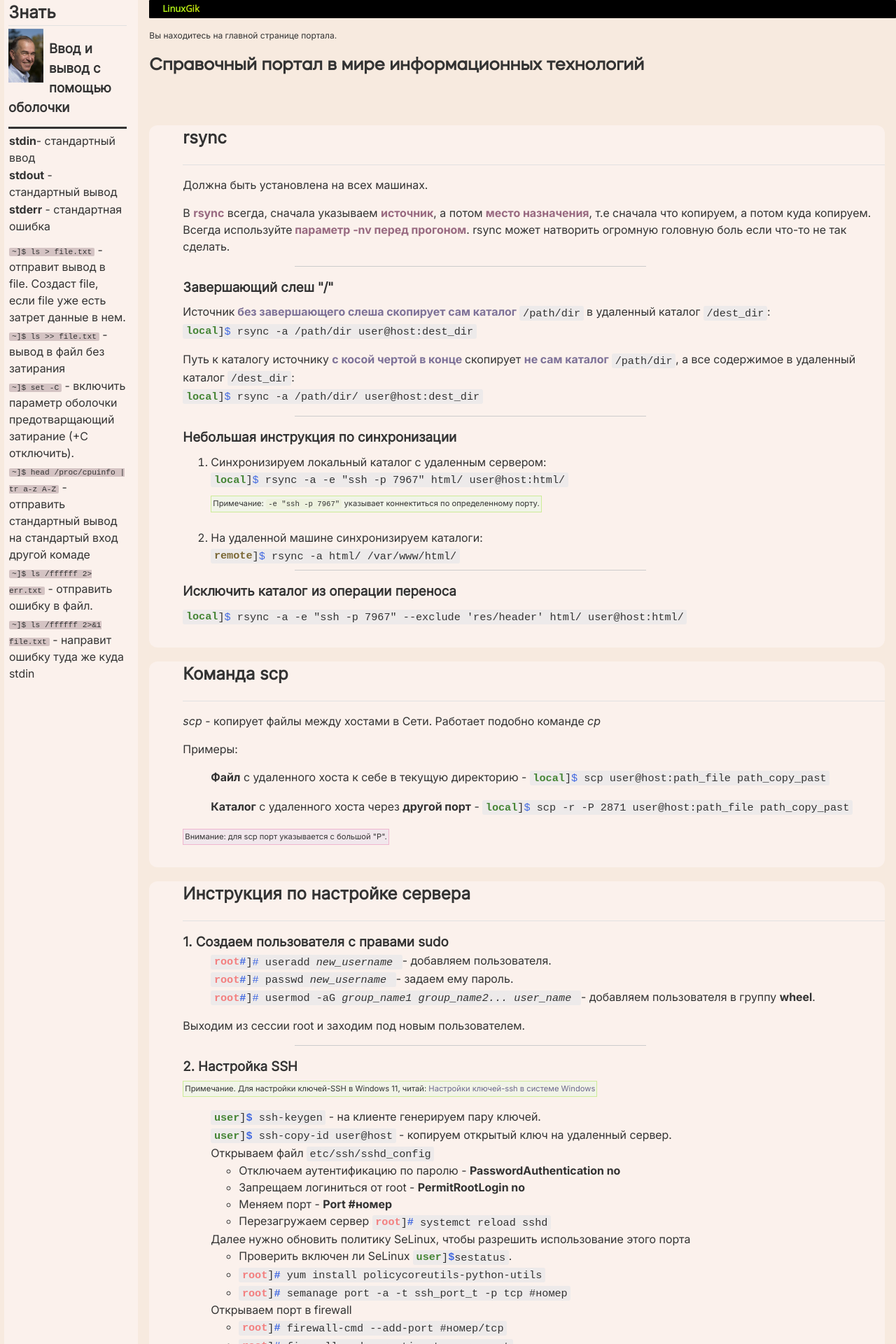
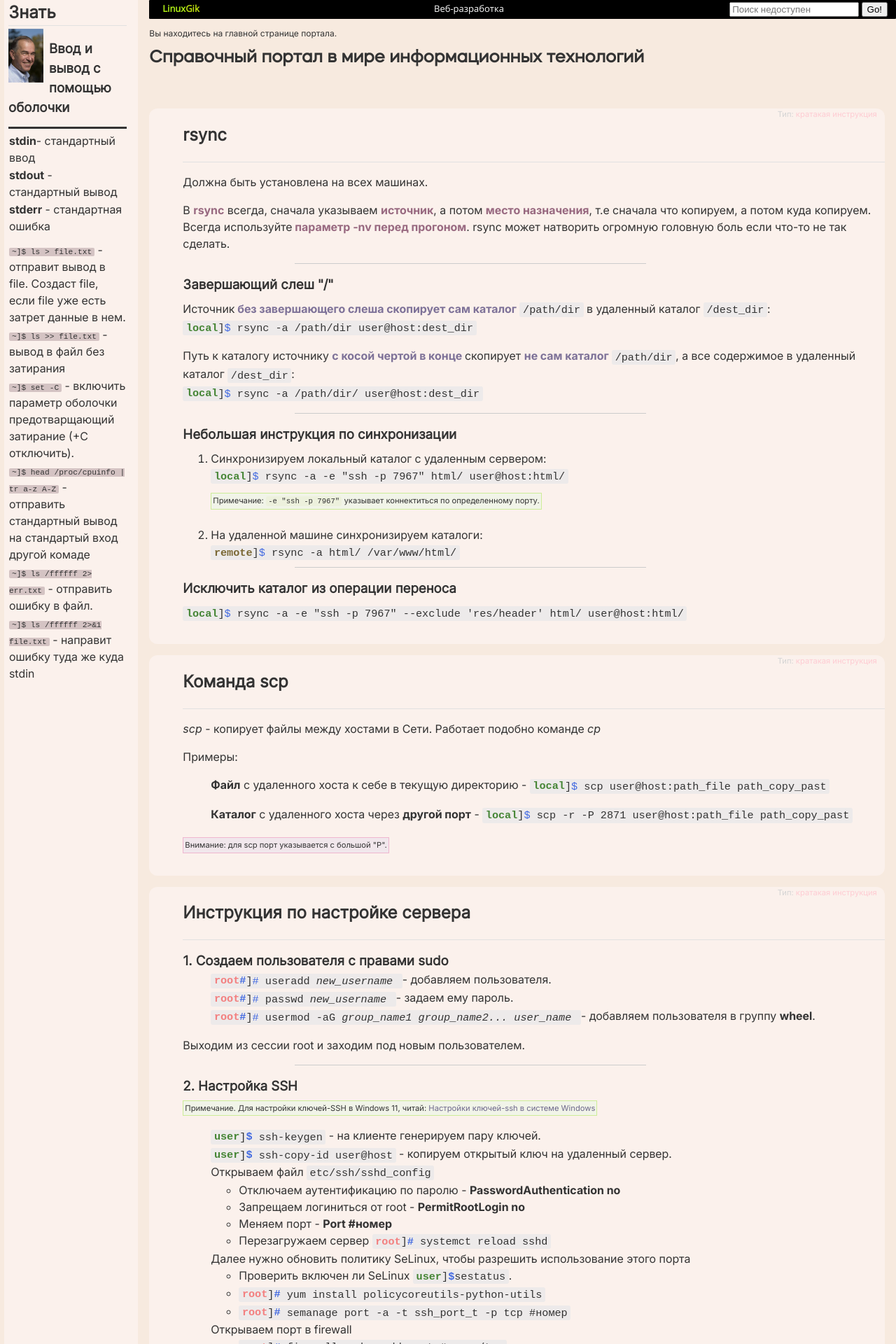
Before and after one commit to LinuxGik/www.linuxgik.ru, a Jekyll site: the page built from index.html, in a window 1280 px wide. Shown: the top 1920 px of the page at 70% size. Built offline with Jekyll 4.4.1, drawn with Linux system fonts in a browser that asks for light colours; some web fonts are replaced.

Commit message:
feat: Большие добавки к CCS. Приготовлен для написания о валидации html

```diff
--- a/_config.yml
+++ b/_config.yml
@@ -4,6 +4,13 @@
     values:
       layout: "default"
       sidebar-path: sidebar-L/sidebar-L-default.html
+  - scope:
+      path: "pages/web-developers"
+    values:
+      h1: Веб-разработка
+      section: веб-разработка
+      embedding-header: embedding_header/wed-devel-header.html
+
 
 exclude:
  - forAI/
--- a/_data/navigation.yml
+++ b/_data/navigation.yml
@@ -0,0 +1,2 @@
+- name: Веб-разработка
+  link: /web-developers/
--- /dev/null
+++ b/_includes/embedding_header/wed-devel-header.html
@@ -0,0 +1 @@
+<span class="he-under-h1">С чего начинается изучение веб-разработки? C начала нужно изучить HTML, потом CSS а далее JavaScript</span>
--- a/_includes/header-nav.html
+++ b/_includes/header-nav.html
@@ -5,8 +5,33 @@
         {% for item in site.data.navigation %}
             <li><a href="{{ item.link }}">{{ item.name }}</a></li>
         {% endfor %}
+        <li>
+            <form>
+                <input type="search" name="q" placeholder="Поиск недоступен">
+                <input type="submit" value="Go!">
+            </form>
+        </li>
     </ul>
 </nav>
 <!-- Конец первого блока навигации -->
-<p>Вы находитесь на главной странице портала.</p>
+
+
+
+
+<!-- то что идёт в шапке, сразу после главного меню. -->
+    <!-- Хлебные крошки -->
+<div class="breadcrumbs">
+{% if page.title == "Главная" %}
+    <span>Вы находитесь на главной странице портала.</span>
+{% else %}
+    <a href="/">Главная</a> &gt;
+    <span style="color: #73b101">{{ page.title }}</span>
+{% endif %}
+</div>
+
+
 <h1>{{ page.h1 }}</h1>
+    <!-- Если у страницы есть вставка в header -->
+    {% if page.embedding-header %}
+        {% include {{ page.embedding-header }} %}
+    {% endif %}
--- a/assets/css/header-nav.css
+++ b/assets/css/header-nav.css
@@ -1,3 +1,8 @@
+/* Высота header */
+.site-header {
+    height: 155px;
+}
+
 /* Брендовое название в меню - переход в главное меню */
 .linux {
     font-weight: bold;
@@ -8,6 +13,7 @@
     color: #bbdd0e;
 }
 
+/* .site-nav применяетс к тегу ul который внутри nav */
 .site-nav {
     display: flex;
     padding-left: .5em;
@@ -22,7 +28,10 @@
 }
 
  .site-nav > li:last-child {
+     padding-top: 3px;
+     padding-bottom: 3px;
      padding-right: 1em;
+
  }
 .site-nav > li > a {
     display: block;
@@ -43,14 +52,24 @@
     margin-left: auto;
 }
 
-header > .under-nav {
-    font-size: 12px;
+
+
+/* Хлебные крошки */
+.breadcrumbs {
+    padding-top: 1em;
 }
 
-header > .under-nav > h1 {
-    margin: 0;
+header > h1 {
+    margin-top: 8px;
+    margin-bottom: 0;
 }
-
+/* то что под h1 */
+.he-under-h1 {
+    color: #a6a67c;
+    /*color: #D4AF37;*/
+    font-style: italic;
+    font-size: 11px;
+}
 /*.under-nav > h1 {*/
 /*    margin-top: 0;*/
 /*}*/
--- a/assets/css/main.css
+++ b/assets/css/main.css
@@ -1,8 +1,10 @@
 @import url("fonts/fonts.css");
+@import url("variables/color-tail.css");
 @import url("typography.css");
 @import url("header-nav.css");
 @import url("code.css");
 @import url("sidebar-L.css");
+
 
 /* Теги */
 body {
@@ -29,13 +31,31 @@
     background-color: #fbf1ec;
     border-radius: 12px;
     margin-top: 0;
+    margin-bottom: 1em;
 }
 
-main article:last-of-type {
-    margin-bottom: 1em;
+.article-header {
+    display: flex;
+    border-bottom: 1px solid #e1e1e1;
 }
-.article-header {
-    border-bottom: 1px solid #e1e1e1;
+.type-h2-header::before {
+    content: "Тип:";
+    color: var(--color-neutral-300);
+}
+
+.type-h2-header {
+    font-size: 0.7em;
+    margin-left: auto;
+    padding-right: 1em;
+}
+.type-full::after {
+    color: var(--color-emerald-200);
+    content: "полноценный материал";
+}
+.type-briefly::after {
+    color: var(--color-rose-200);
+    content: "кратакая инструкция";
+
 }
 
 .article-box > h3 {
--- a/assets/css/variables/color-tail.css
+++ b/assets/css/variables/color-tail.css
@@ -1,4 +1,4 @@
-@theme {
+:root {
   --color-red-50: oklch(0.971 0.013 17.38);
   --color-red-100: oklch(0.936 0.032 17.717);
   --color-red-200: oklch(0.885 0.062 18.334);
--- a/index.html
+++ b/index.html
@@ -6,7 +6,7 @@
 ---
 
 <article class="article-box"> <!--rsync-->
-    <header class="article-header"><h2>rsync</h2></header>
+    <header class="article-header"><h2>rsync</h2><span class="type-h2-header type-briefly"> </span></header>
     <p>
         Должна быть установлена на всех машинах.
     </p>
@@ -66,7 +66,7 @@
 </article> <!-- закрытие rsync-->
 
 <article class="article-box">
-    <header class="article-header"><h2>Команда scp</h2></header>    <!-- Команда csp -->
+    <header class="article-header"><h2>Команда scp</h2><span class="type-h2-header type-briefly"> </span></header>    <!-- Команда csp -->
     <p><dfn>scp</dfn> - копирует файлы между хостами в Сети. Работает подобно команде <i>cp</i></p>
 
     <p>Примеры:</p>
@@ -94,7 +94,7 @@
 
 <article class="article-box">
     <header class="article-header">
-        <h2 class="grid-article-h2">Инструкция по настройке сервера</h2>
+        <h2 class="grid-article-h2">Инструкция по настройке сервера</h2><span class="type-h2-header type-briefly"> </span>
     </header>
 
     <h3>1. Создаем пользователя с правами sudo</h3>
```
Also changed, not shown: pages/web-developers/web-devel-index.html (added, +8 -0 lines).
